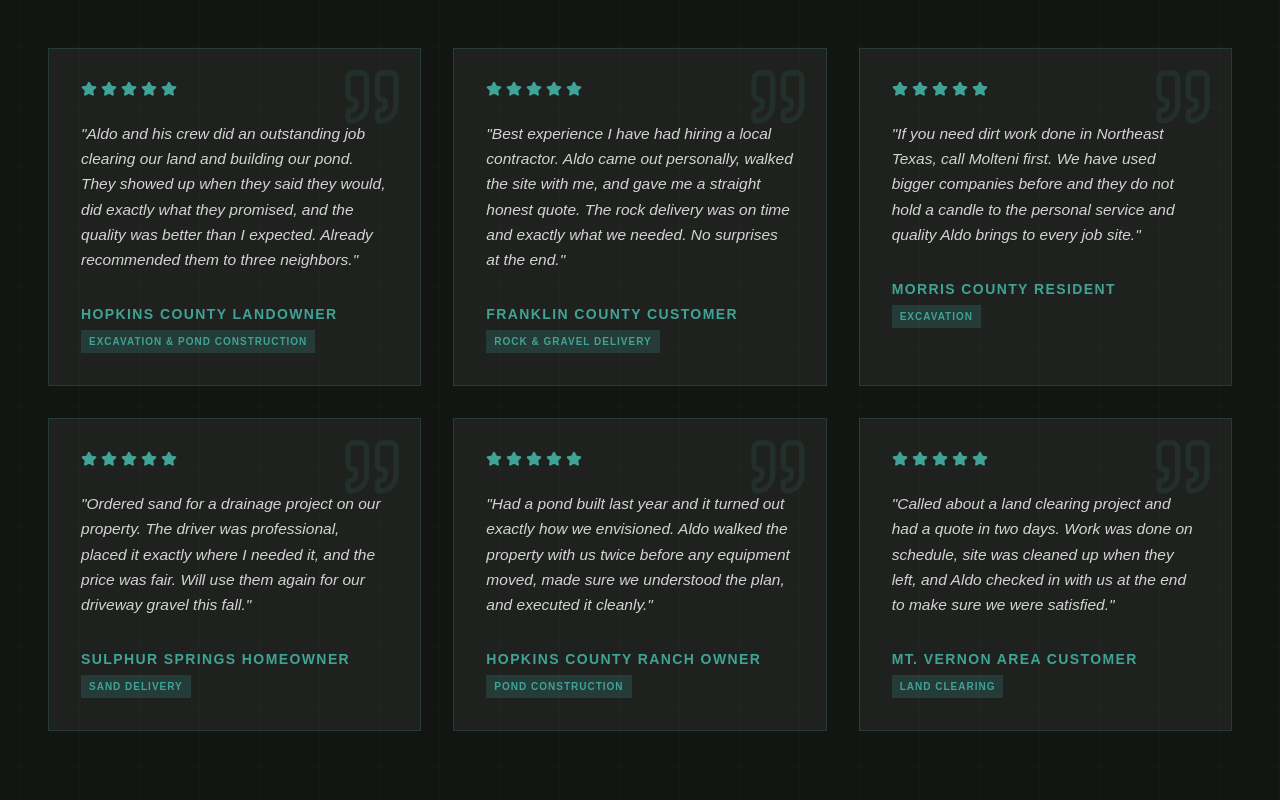
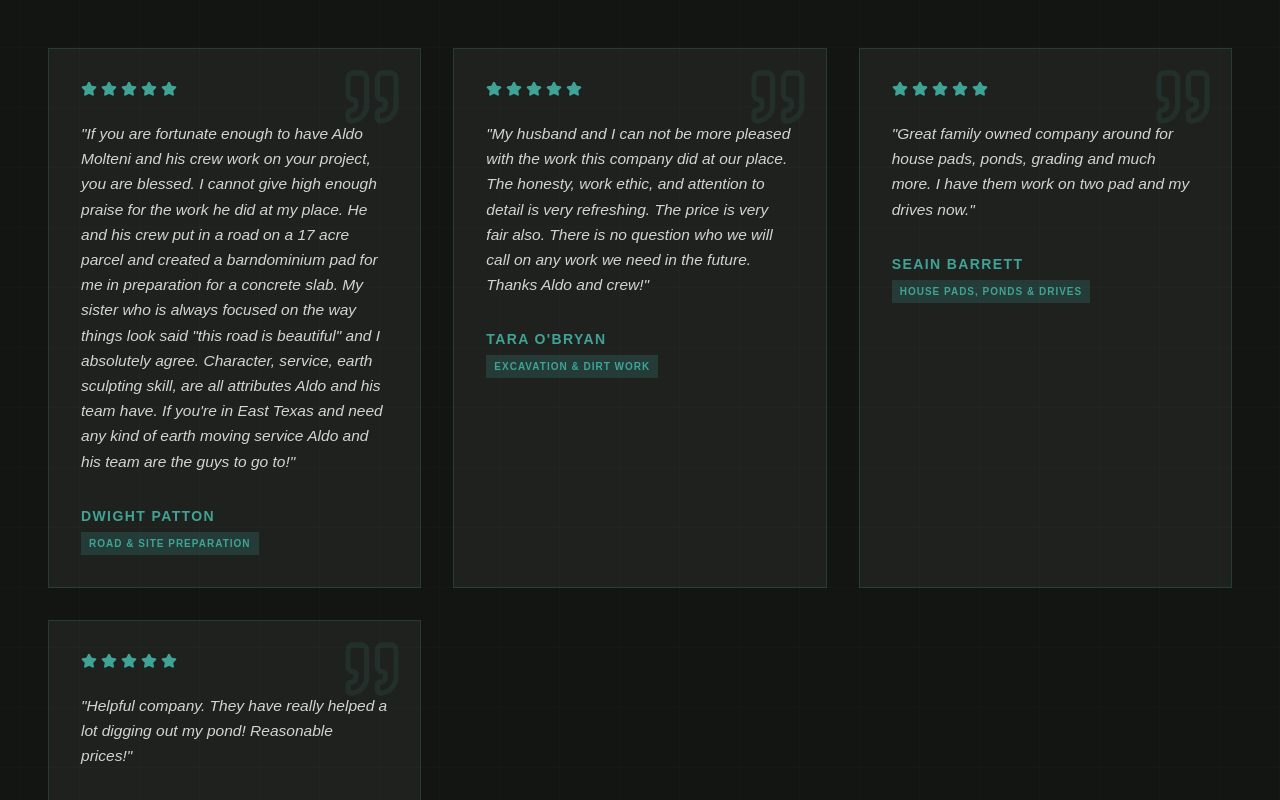
Before and after one commit to Founditmarketing/Molteni-Trucking-And-Excavation, a React (Vite) app: page /read-reviews in a window 1280 px wide. Shown: the part 660-1460 px from the top of the page. Built offline with nearby package versions, Linux system fonts and the light colour scheme.

Commit message:
Replace all fake reviews with real verified Google reviews

```diff
--- a/src/pages/Home.tsx
+++ b/src/pages/Home.tsx
@@ -404,9 +404,9 @@ export const Home = () => {
 
         <div className="grid grid-cols-1 md:grid-cols-3 gap-8 mb-16">
           {[
-            { name: 'Hopkins County Landowner', text: 'Aldo and his crew did an outstanding job clearing our land and building our pond. They showed up when they said they would and the quality was better than expected.' },
-            { name: 'Franklin County Customer', text: 'Best experience I have had hiring a local contractor. Aldo came out personally, walked the site with me, and gave me a straight honest quote.' },
-            { name: 'Sulphur Springs Resident', text: 'If you need dirt work done in Northeast Texas, call Molteni first. Personal service and quality Aldo brings to every job site is unmatched.' }
+            { name: 'Dwight Patton', text: 'If you are fortunate enough to have Aldo Molteni and his crew work on your project, you are blessed. I cannot give high enough praise for the work he did at my place. Character, service, earth sculpting skill, are all attributes Aldo and his team have.' },
+            { name: 'Tara O\'Bryan', text: 'My husband and I can not be more pleased with the work this company did at our place. The honesty, work ethic, and attention to detail is very refreshing. There is no question who we will call on any work we need in the future.' },
+            { name: 'Seain Barrett', text: 'Great family owned company around for house pads, ponds, grading and much more. I have them work on two pad and my drives now.' }
           ].map((review) => (
             <div key={review.name} className="bg-white/5 border border-primary-teal/20 p-8 relative group hover:bg-white/10 hover:-translate-y-1 transition-all">
               <Quote className="absolute top-4 right-4 text-primary-teal/10 w-16 h-16" />
--- a/src/pages/ReadReviews.tsx
+++ b/src/pages/ReadReviews.tsx
@@ -7,34 +7,24 @@ import { ASSETS, BUSINESS_INFO } from '@/src/constants';
 export const ReadReviews = () => {
   const reviews = [
     {
-      name: 'Hopkins County Landowner',
-      service: 'Excavation & Pond Construction',
-      text: 'Aldo and his crew did an outstanding job clearing our land and building our pond. They showed up when they said they would, did exactly what they promised, and the quality was better than I expected. Already recommended them to three neighbors.'
+      name: 'Dwight Patton',
+      service: 'Road & Site Preparation',
+      text: 'If you are fortunate enough to have Aldo Molteni and his crew work on your project, you are blessed. I cannot give high enough praise for the work he did at my place. He and his crew put in a road on a 17 acre parcel and created a barndominium pad for me in preparation for a concrete slab. My sister who is always focused on the way things look said "this road is beautiful" and I absolutely agree. Character, service, earth sculpting skill, are all attributes Aldo and his team have. If you\'re in East Texas and need any kind of earth moving service Aldo and his team are the guys to go to!'
     },
     {
-      name: 'Franklin County Customer',
-      service: 'Rock & Gravel Delivery',
-      text: 'Best experience I have had hiring a local contractor. Aldo came out personally, walked the site with me, and gave me a straight honest quote. The rock delivery was on time and exactly what we needed. No surprises at the end.'
+      name: 'Tara O\'Bryan',
+      service: 'Excavation & Dirt Work',
+      text: 'My husband and I can not be more pleased with the work this company did at our place. The honesty, work ethic, and attention to detail is very refreshing. The price is very fair also. There is no question who we will call on any work we need in the future. Thanks Aldo and crew!'
     },
     {
-      name: 'Morris County Resident',
-      service: 'Excavation',
-      text: 'If you need dirt work done in Northeast Texas, call Molteni first. We have used bigger companies before and they do not hold a candle to the personal service and quality Aldo brings to every job site.'
+      name: 'Seain Barrett',
+      service: 'House Pads, Ponds & Drives',
+      text: 'Great family owned company around for house pads, ponds, grading and much more. I have them work on two pad and my drives now.'
     },
     {
-      name: 'Sulphur Springs Homeowner',
-      service: 'Sand Delivery',
-      text: 'Ordered sand for a drainage project on our property. The driver was professional, placed it exactly where I needed it, and the price was fair. Will use them again for our driveway gravel this fall.'
-    },
-    {
-      name: 'Hopkins County Ranch Owner',
-      service: 'Pond Construction',
-      text: 'Had a pond built last year and it turned out exactly how we envisioned. Aldo walked the property with us twice before any equipment moved, made sure we understood the plan, and executed it cleanly.'
-    },
-    {
-      name: 'Mt. Vernon Area Customer',
-      service: 'Land Clearing',
-      text: 'Called about a land clearing project and had a quote in two days. Work was done on schedule, site was cleaned up when they left, and Aldo checked in with us at the end to make sure we were satisfied.'
+      name: 'Ben Brown',
+      service: 'Pond Excavation',
+      text: 'Helpful company. They have really helped a lot digging out my pond! Reasonable prices!'
     }
   ];
 
@@ -82,9 +72,9 @@ export const ReadReviews = () => {
       <Section className="bg-off-white">
         <div className="space-y-16">
           {[
-            { q: 'Speed & Reliability', text: 'They showed up when they said they would and did exactly what they promised.', author: 'Franklin County Customer' },
-            { q: 'Quality of Work', text: 'The quality was better than I expected. The pond held water from the first rain.', author: 'Hopkins County Ranch Owner' },
-            { q: 'Personal Service', text: 'Aldo came out personally, walked the site with me, and gave me a straight honest quote.', author: 'Mt. Vernon Area Customer' }
+            { q: 'Honest & Fair', text: 'The honesty, work ethic, and attention to detail is very refreshing. The price is very fair also.', author: 'Tara O\'Bryan — Google Review' },
+            { q: 'Second to None', text: 'Character, service, earth sculpting skill, are all attributes Aldo and his team have.', author: 'Dwight Patton — Google Review' },
+            { q: 'Local & Trusted', text: 'Great family owned company around for house pads, ponds, grading and much more.', author: 'Seain Barrett — Google Review' }
           ].map(quote => (
             <div key={quote.q} className="max-w-4xl mx-auto text-center space-y-6">
               <Quote size={48} className="mx-auto text-primary-teal/20" />
```
